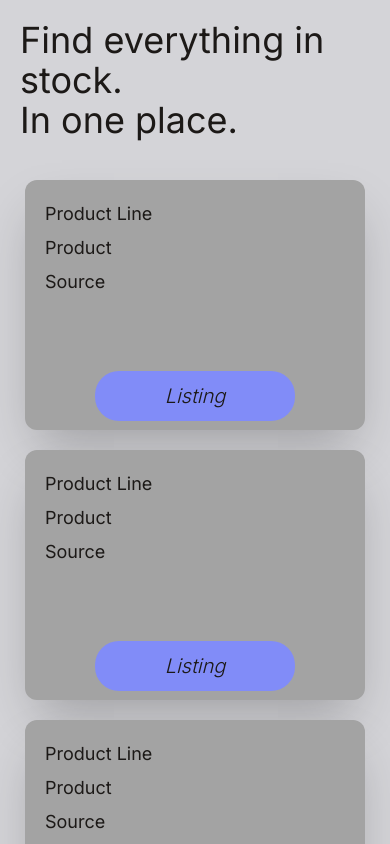
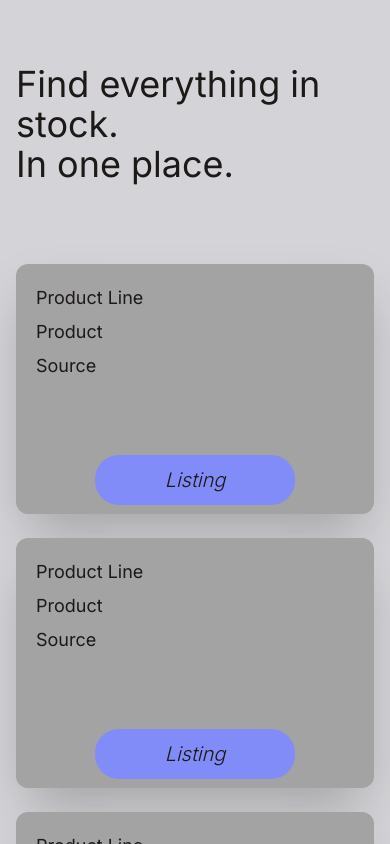
Before and after one commit to snorkelingcode/stock-tracker-frontend, a Next.js app: page / in a window 390 px wide. Shown: the top 844 px of the page. Built offline with nearby package versions, Linux system fonts and the light colour scheme.

Commit message:
responsive ui

```diff
--- a/app/globals.css
+++ b/app/globals.css
@@ -2,8 +2,16 @@
 @tailwind components;
 @tailwind utilities;
 
+/* Set consistent base font size */
+html {
+  font-size: 16px;
+}
+
 body {
   background-color: #e4e4e7;
+  font-feature-settings: 'pnum' on, 'lnum' on;
+  -webkit-font-smoothing: antialiased;
+  -moz-osx-font-smoothing: grayscale;
 }
 
 .shadow-2xl {
@@ -14,3 +22,17 @@ body {
 article {
   box-shadow: 0 20px 25px -5px rgba(0, 0, 0, 0.2), 0 10px 10px -5px rgba(0, 0, 0, 0.1);
 }
+
+/* Add viewport consistency for all devices */
+@media screen and (min-width: 1024px) {
+  .container {
+    max-width: 1280px;
+  }
+}
+
+/* Prevent text size inflation on mobile */
+@media screen and (max-width: 767px) {
+  html {
+    -webkit-text-size-adjust: 100%;
+  }
+}
--- a/app/layout.tsx
+++ b/app/layout.tsx
@@ -6,12 +6,15 @@ import * as React from "react";
 // Load Inter font locally through Next.js font optimization
 const inter = Inter({
   subsets: ['latin'],
-  weight: ['300', '400']
+  weight: ['300', '400'],
+  display: 'swap',  // Ensures text remains visible during font loading
+  variable: '--font-inter',
 })
 
 export const metadata: Metadata = {
   title: 'Stock Finder',
   description: 'Find everything in stock in one place',
+  viewport: 'width=device-width, initial-scale=1, maximum-scale=1',
 }
 
 export default function RootLayout({
@@ -20,7 +23,7 @@ export default function RootLayout({
   children: React.ReactNode
 }) {
   return (
-    <html lang="en">
+    <html lang="en" className={inter.variable}>
       <body className={inter.className}>{children}</body>
     </html>
   )
--- a/components/HeadingSection.tsx
+++ b/components/HeadingSection.tsx
@@ -2,11 +2,11 @@ import * as React from "react";
 
 export const HeadingSection: React.FC = () => {
   return (
-    <header className="mb-40 max-md:mb-20 max-sm:mb-10">
-      <h1 className="text-6xl text-stone-900 max-md:text-5xl max-sm:text-4xl">
+    <header className="mb-10 md:mb-20">
+      <h1 className="text-4xl md:text-5xl lg:text-6xl text-stone-900 font-normal">
         Find everything in stock.
       </h1>
-      <h2 className="text-6xl text-stone-900 max-md:text-5xl max-sm:text-4xl">
+      <h2 className="text-4xl md:text-5xl lg:text-6xl text-stone-900 font-normal">
         In one place.
       </h2>
     </header>
--- a/components/ListingButton.tsx
+++ b/components/ListingButton.tsx
@@ -9,7 +9,7 @@ interface ListingButtonProps {
 export const ListingButton: React.FC<ListingButtonProps> = ({ text }) => {
   return (
     <button
-      className="absolute left-2/4 text-2xl italic font-light bg-indigo-400 rounded-3xl -translate-x-2/4 bottom-[9px] h-[66px] text-stone-900 w-[257px] max-sm:text-xl max-sm:h-[50px] max-sm:w-[200px]"
+      className="absolute left-1/2 -translate-x-1/2 bottom-[9px] text-xl md:text-2xl italic font-light bg-indigo-400 rounded-3xl h-[50px] md:h-[66px] text-stone-900 w-[200px] md:w-[257px]"
       aria-label={text}
     >
       {text}
--- a/components/ProductCard.tsx
+++ b/components/ProductCard.tsx
@@ -13,8 +13,8 @@ export const ProductCard: React.FC<ProductCardProps> = ({
   source,
 }) => {
   return (
-    <article className="relative rounded-xl shadow-2xl bg-neutral-400 h-[295px] w-[340px] max-md:w-full max-md:max-w-[340px] max-sm:h-[250px] transform transition-all">
-      <div className="px-10 py-8 max-sm:p-5">
+    <article className="relative rounded-xl shadow-2xl bg-neutral-400 h-[295px] w-full md:max-w-[340px] max-sm:h-[250px]">
+      <div className="px-6 md:px-10 py-8 max-sm:p-5">
         <p className="mb-1.5 text-xl text-stone-900 max-sm:text-lg">
           {productLine}
         </p>
--- a/components/StockFinderPage.tsx
+++ b/components/StockFinderPage.tsx
@@ -6,9 +6,10 @@ import { ProductCard } from "./ProductCard";
 
 export const StockFinderPage: React.FC = () => {
   return (
-    <main className="px-20 py-16 min-h-screen bg-zinc-300 max-md:p-10 max-sm:p-5">
+    <div className="min-h-screen bg-zinc-300">
+      <div className="container mx-auto px-4 sm:px-6 py-16 max-w-7xl">
         <HeadingSection />
-      <section className="flex gap-5 justify-between max-w-6xl mx-auto max-md:flex-col max-md:items-center">
+        <div className="grid grid-cols-1 md:grid-cols-3 gap-6 mt-20">
           <ProductCard
             productLine="Product Line"
             product="Product"
@@ -24,8 +25,9 @@ export const StockFinderPage: React.FC = () => {
             product="Product"
             source="Source"
           />
-      </section>
-    </main>
+        </div>
+      </div>
+    </div>
   );
 };
 
--- a/nexst.config.js
+++ b/nexst.config.js
@@ -1,6 +1,10 @@
 /** @type {import('next').NextConfig} */
 const nextConfig = {
   reactStrictMode: true,
+  experimental: {
+    // This helps with more consistent rendering across devices
+    optimizeFonts: true,
+  },
 }
 
 module.exports = nextConfig
```
Lines whose indentation alone changed are shown as unchanged.
